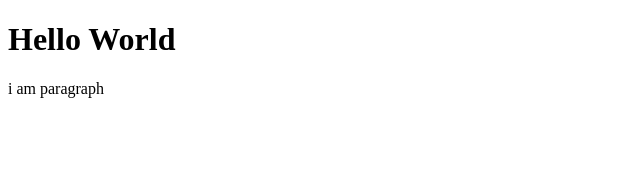
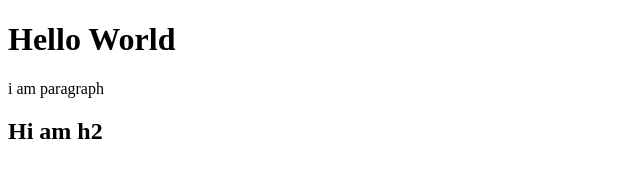
Before and after one commit to vikas-web975/Full-Stack-Development, a plain HTML site: page index.html in a window 1280 px wide. Shown: the whole page, without its empty margins (0-640 px from the left). Drawn offline with Linux system fonts and the light colour scheme.

Commit message:
add h2 index.html

```diff
--- a/index.html
+++ b/index.html
@@ -8,5 +8,6 @@
 <body>
     <h1>Hello World</h1>
     <p>i am paragraph</p>
+    <h2>Hi am h2</h2>
 </body>
 </html>
```
